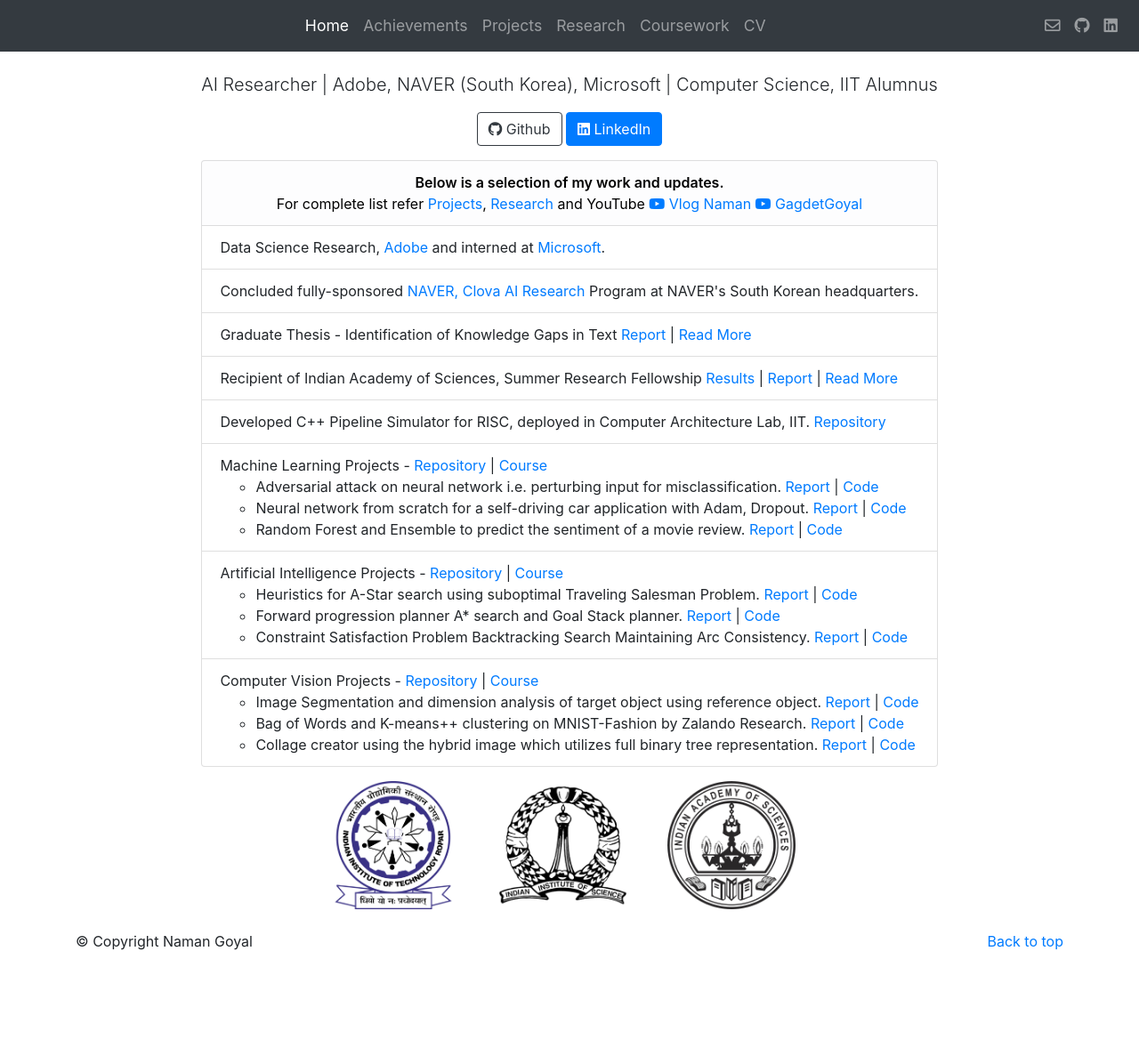
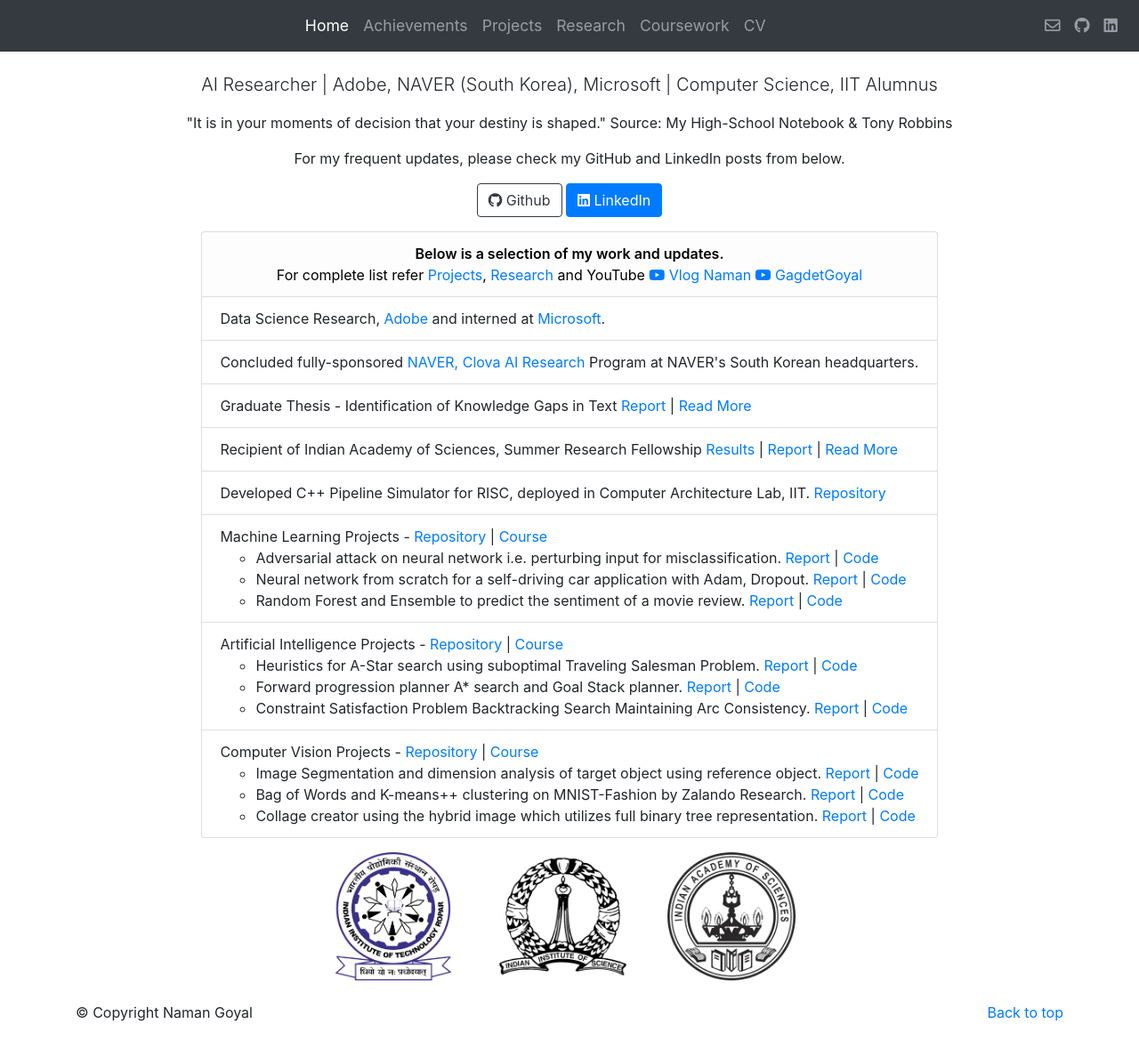
Before and after one commit to thenamangoyal/thenamangoyal.github.io, a Jekyll site: the page built from index.html, in a window 1280 px wide and 1178 px high. Shown: the whole window at 89% size. Built offline with Jekyll 4.4.1, drawn with Linux system fonts in a browser that asks for light colours; nearby versions of some CDN libraries.

Commit message:
add qoute back

```diff
--- a/index.html
+++ b/index.html
@@ -10,19 +10,16 @@ layout: bootstrap
         <p class="text-center lead">
             AI Researcher | Adobe, NAVER (South Korea), Microsoft | Computer Science, IIT Alumnus
         </p>
-        <!-- <p class="text-center">"It is in your moments of decision that your destiny is shaped."<br> Source: My
-                School Notebook &amp; Tony Robbins</p> -->
-        <!-- <p class="text-center">
-                Drop me a line at <a href="mailto:namangoyal1001@gmail.com" title="Email me"
-                    target="_blank">namangoyal1001@gmail.com</a>, check my <a
-                    href="http://www.linkedin.com/in/goyal-naman" title="LinkedIn Profile" target="_blank">LinkedIn
-                    profile</a>, or download my <a href="https://bit.ly/namangoyal" title="Download CV"
-                    target="_blank">CV</a>
-            </p> -->
+        <p class="text-center">"It is in your moments of decision that your destiny is shaped." Source: My High-School Notebook &amp; Tony Robbins</p>
+
+        <p class="text-center">
+                For my frequent updates, please check my GitHub and LinkedIn posts from below.<a
+                href="https://www.linkedin.com/in/goyal-naman/detail/recent-activity/shares/" title="LinkedIn Posts" target="_blank"></a>
+            </p>
         <p class="text-center">
             <a target="_blank" href="https://github.com/thenamangoyal" class="btn btn-outline-dark"><i
                     class="fab fa-github"></i> Github</a>
-            <a target="_blank" href="https://www.linkedin.com/in/goyal-naman/" class="btn btn-primary"><i
+            <a target="_blank" href="https://www.linkedin.com/in/goyal-naman/detail/recent-activity/shares/" class="btn btn-primary"><i
                     class="fab fa-linkedin"></i> LinkedIn</a>
             <!-- <a target="_blank" href="https://bit.ly/namangoyal" class="btn btn-outline-dark"><i class="fas fa-file"></i> -->
             <!-- Curriculum Vitae</a> -->
```
